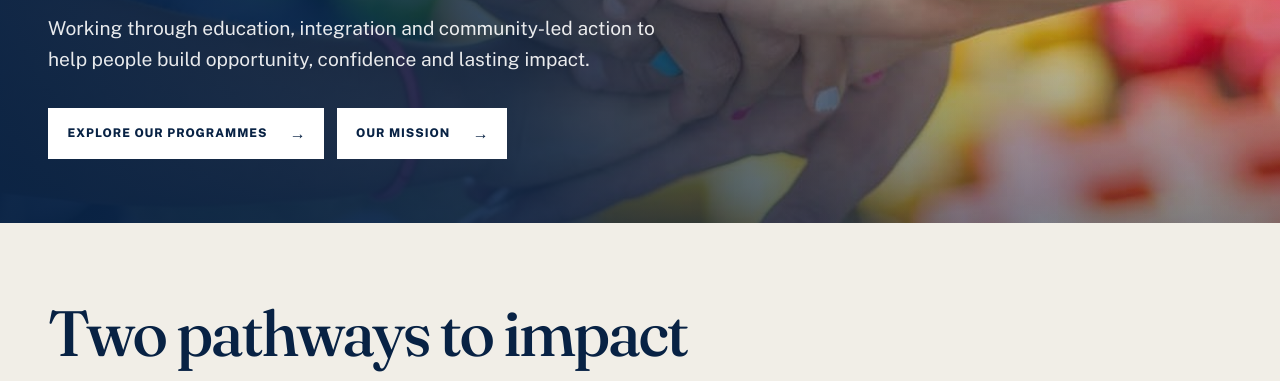
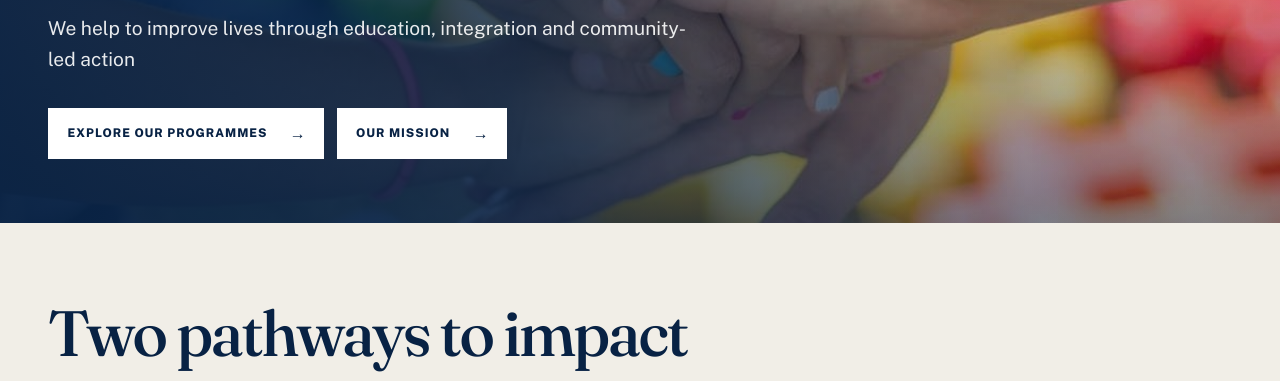
Before and after one commit to BalHasun/standalone, a plain HTML site: page index.html in a window 1280 px wide. Shown: the part 416-797 px from the top of the page. Drawn offline with Linux system fonts and the light colour scheme.

Commit message:
Improve messaging in hero section for clarity and impact

```diff
--- a/index.html
+++ b/index.html
@@ -107,8 +107,8 @@
                 ><span>to move forward</span>
               </h1>
               <p>
-                Working through education, integration and community-led action
-                to help people build opportunity, confidence and lasting impact.
+                We help to improve lives through education, integration and
+                community-led action
               </p>
               <div class="hero-actions">
                 <a
```
